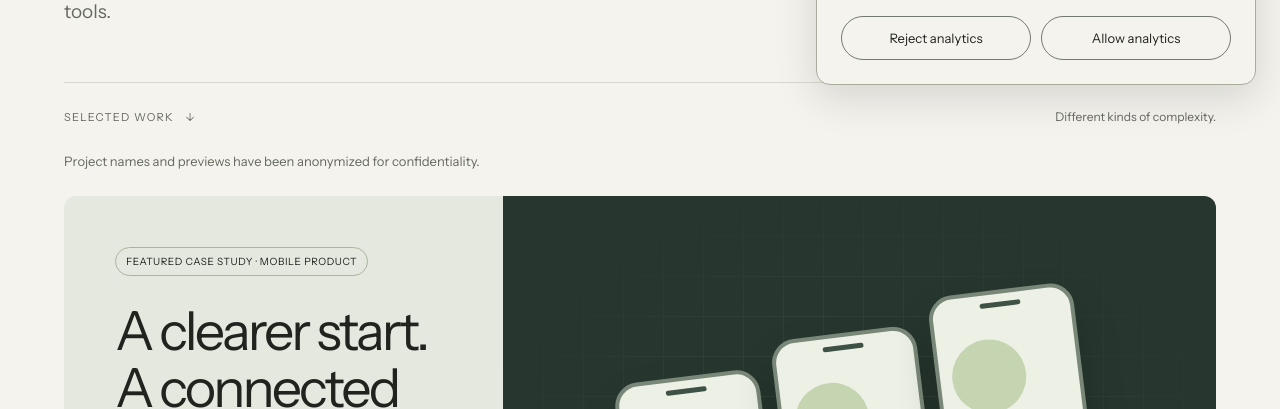
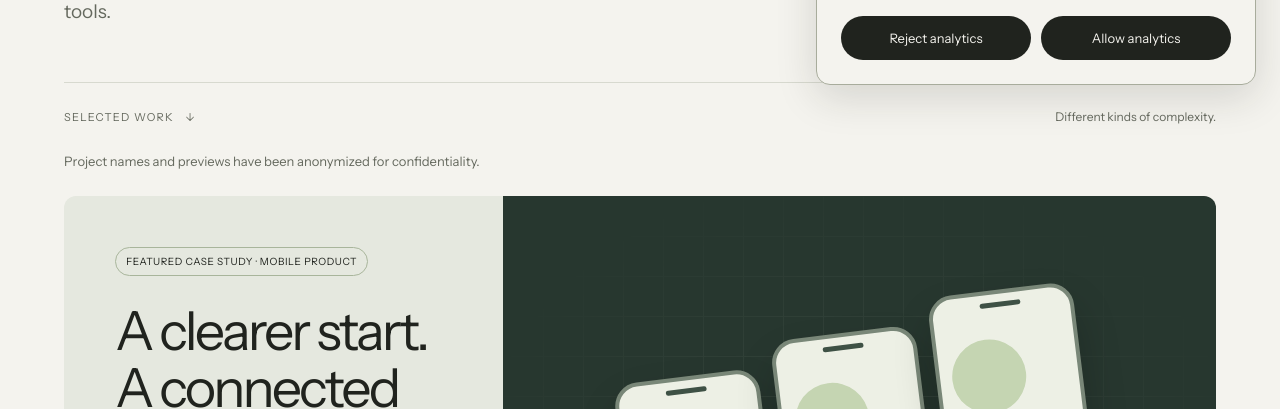
Before and after one commit to lucas030596-git/lucas-portfolio, a plain HTML site: page index.html in a window 1280 px wide. Shown: the part 691-1100 px from the top of the page. Drawn offline with Linux system fonts and the light colour scheme.

Commit message:
Keep the cookie banner visible between routes and reuse primary buttons

```diff
--- a/app.js
+++ b/app.js
@@ -129,14 +129,17 @@ function gate(slug){if(genericProjects||slug==='accessibility-and-privacy')retur
 function getRoute(){const hash=location.hash;if(!hash||hash==='#/')return 'home';if(!hash.startsWith('#/'))return null;const candidate=hash.slice(2).split('?')[0]||'home';return Object.hasOwn(projectIDsBySlug,candidate)?projectIDsBySlug[candidate]:candidate;}
 const cookiePanel = document.querySelector('#cookie-panel');
 let cookieOpener = null;
+let cookiePanelLanguage;
 function updateCookiePanel() {
  const consent = window.PORTFOLIO_CONSENT;
  if (!consent) return;
  cookiePanel.hidden = !cookieOpener && consent.choice() !== null;
- if (cookiePanel.hidden) { cookiePanel.innerHTML = ''; return; }
+ if (cookiePanel.hidden) { cookiePanel.innerHTML = ''; cookiePanelLanguage = undefined; return; }
+ if (cookiePanelLanguage === language) return;
+ cookiePanelLanguage = language;
  cookiePanel.innerHTML = `<h2 id="cookie-heading" tabindex="-1">${t('Cookie choices')}</h2>
  <p>${t('I use optional Google Analytics cookies to understand which pages and projects people visit. You can browse the whole site either way.')} <a href="#/privacy">${t('Cookie notice')}</a></p>
- <div class="cookie-actions"><button type="button" data-cookie="reject">${t('Reject analytics')}</button><button type="button" data-cookie="accept">${t('Allow analytics')}</button></div>`;
+ <div class="cookie-actions"><button type="button" class="button" data-cookie="reject">${t('Reject analytics')}</button><button type="button" class="button" data-cookie="accept">${t('Allow analytics')}</button></div>`;
 }
 function closeCookiePanel() {
  const restoreFocus = cookiePanel.contains(document.activeElement);
--- a/styles.css
+++ b/styles.css
@@ -442,8 +442,7 @@ html[lang="es"] .hero h1,html[lang="pt-BR"] .hero h1{font-size:clamp(40px,8.4vw,
 .cookie-panel h2,.cookie-notice h2{font-size:clamp(25px,3vw,34px);line-height:1.12;letter-spacing:-.04em}
 .cookie-panel p{color:var(--muted);font-size:14px;line-height:1.5;margin-top:9px}
 .cookie-actions{display:grid;grid-template-columns:repeat(2,minmax(0,1fr));gap:10px;margin-top:19px}
-.cookie-actions button{min-height:44px;padding:7px 8px;background:transparent;color:var(--ink);border:1px solid #73796c;border-radius:999px;font-size:13px;line-height:1.25}
-.cookie-actions button:hover{background:#e5e8df}
+.cookie-actions .button{min-height:44px;display:flex;align-items:center;justify-content:center;padding:7px 8px;font-size:13px;line-height:1.25;text-align:center}
 .cookie-panel a,.cookie-notice a,.cookie-footer-link{text-decoration:underline;text-underline-offset:4px}
 .cookie-footer-link{padding:4px 0;border:0;background:none;font:inherit;color:inherit}
 .footer-links{flex-wrap:wrap;align-items:center}
```
Also changed, not shown: index.html (+1 -1 lines).
